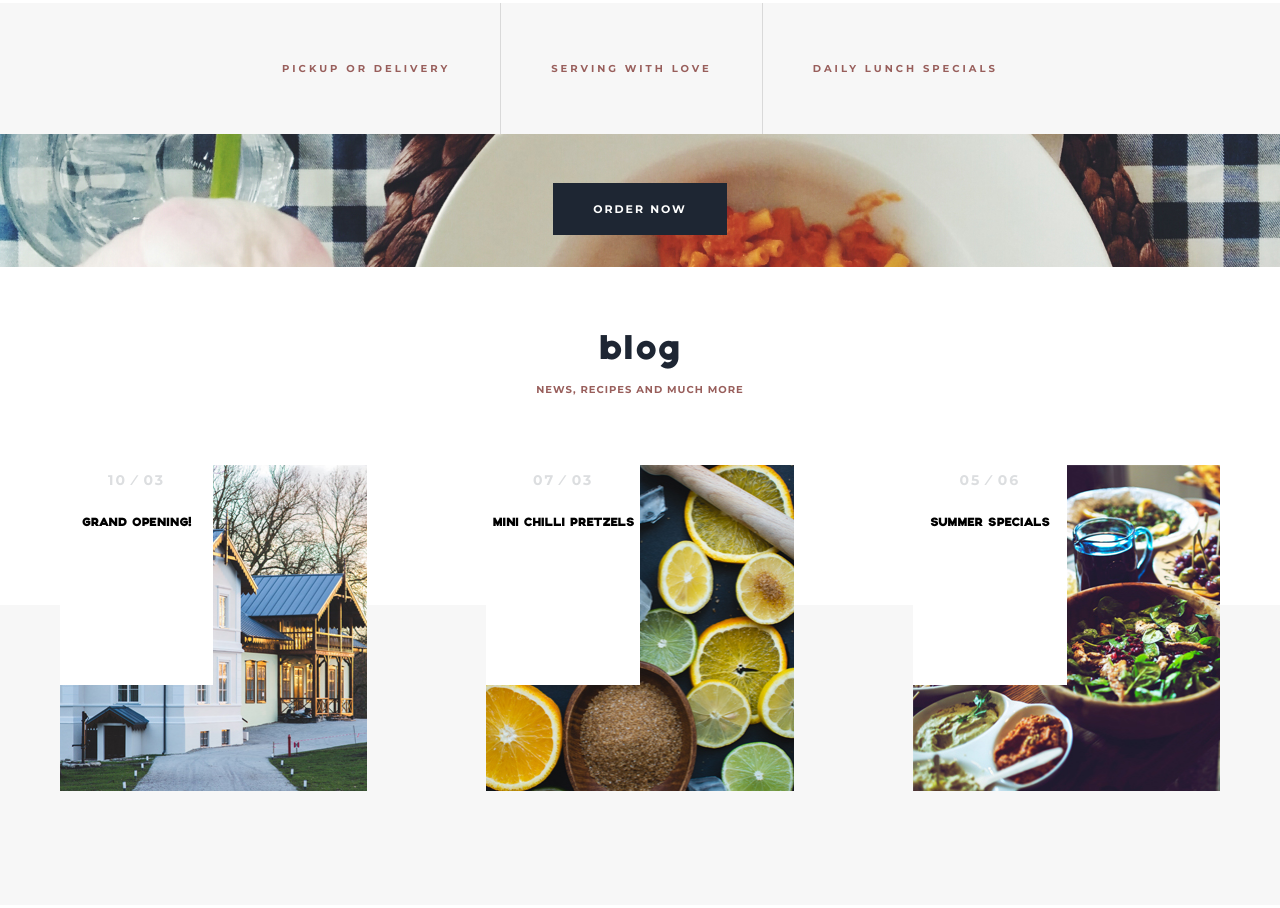
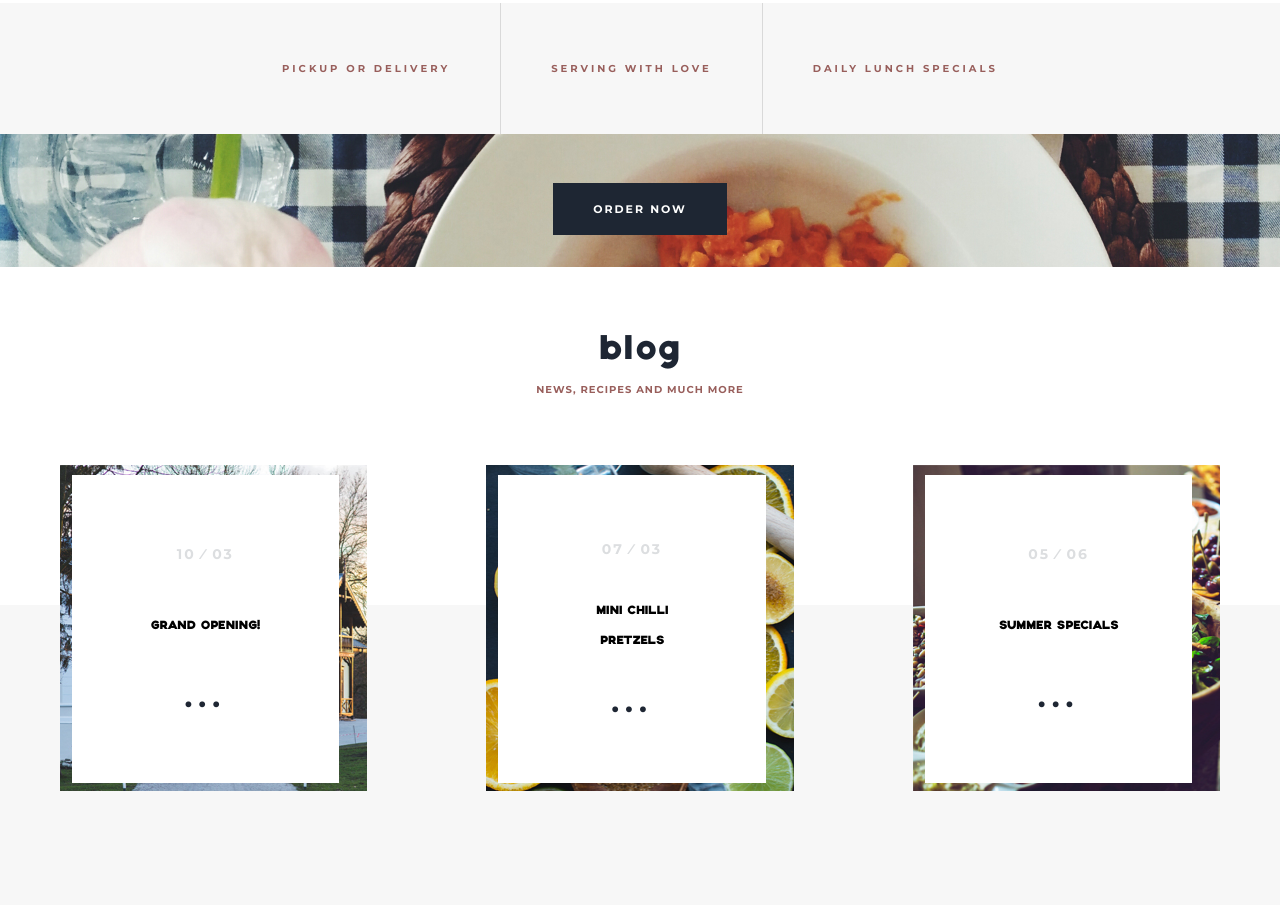
Before and after one commit to Mynik3D/RenomeShop, a website: page app/index.html in a window 1280 px wide. Shown: the part 3369-4277 px from the top of the page. Drawn offline with Linux system fonts and the light colour scheme.

Commit message:
blog end

```diff
--- a/app/index.html
+++ b/app/index.html
@@ -168,7 +168,7 @@
 			<div class="blog__recipes__content2">
 					<div class="hover-wrapp">
 				<span>07 &frasl; 03</span>
-				<h3>Mini chilli pretzels</h3>
+				<h3>Mini chilli <br> pretzels</h3>
 				<div class="modulle">
 				<span></span>
 			</div>
--- a/app/sass/main.sass
+++ b/app/sass/main.sass
@@ -821,8 +821,25 @@ body
 								  text-align: center;
 								  background: #fff;
 								  position: absolute;
-								  width: 50%;
-								  height: 50%;
+								  width: 87%;
+								  height: 70%;
+								  right: 28px;
+								  top: 10px;
+								  display: -webkit-flex;
+								  display: -moz-flex;
+								  display: -ms-flex;
+								  display: -o-flex;
+								  display: flex;
+								  -webkit-flex-direction: column;
+								  -moz-flex-direction: column;
+								  -ms-flex-direction: column;
+								  -o-flex-direction: column;
+								  flex-direction: column;
+								  justify-content: space-around;
+								  -ms-align-items: center;
+								  align-items: center;
+								  padding: 50px;
+
 
 
 						span
@@ -837,3 +854,11 @@ body
 						  font-size: 12px;
 						  font-family: $default-Axis;
 						  text-transform: uppercase;
+
+						.modulle
+								span:after
+										  content: "...";
+										  font-size: 30px;
+										  font-family: $B-Montserrat;
+										  color: $Axis;
+										  letter-spacing: 6px;
```
Also changed, not shown: app/css/main.css.
